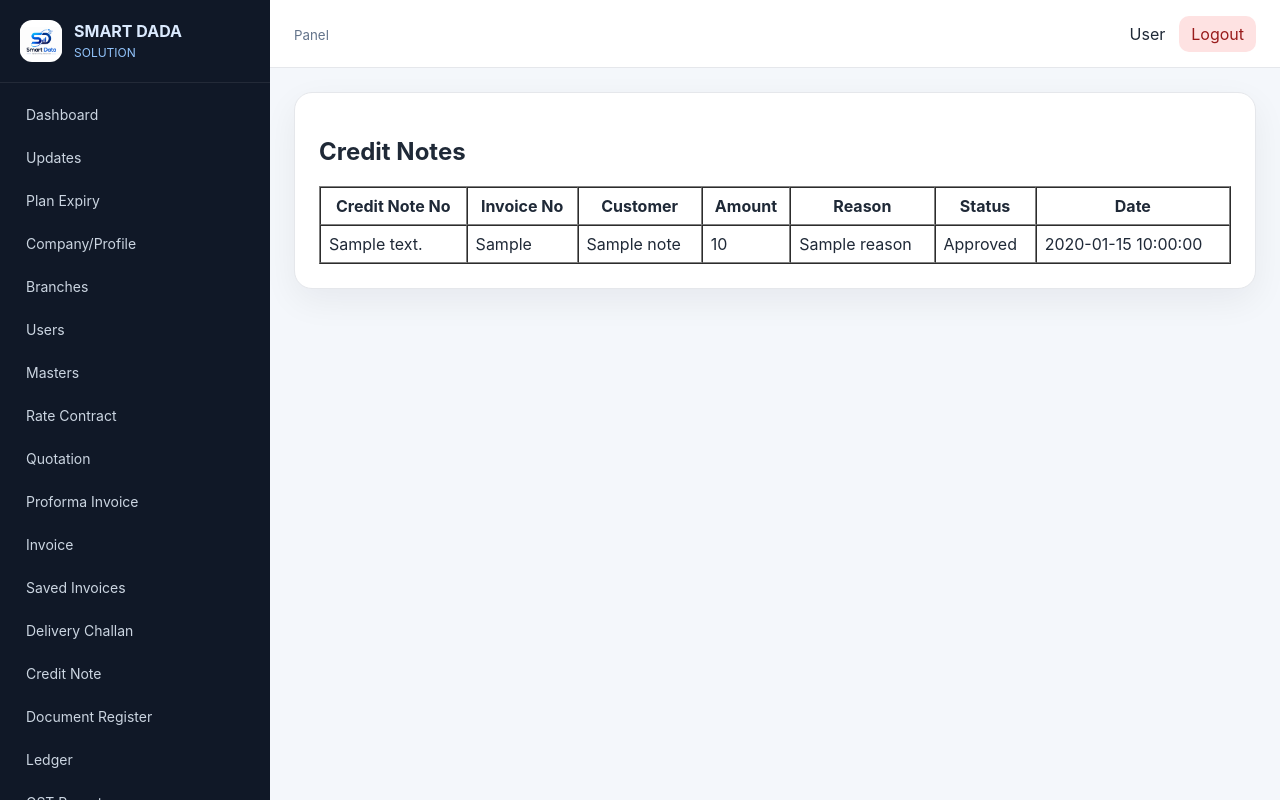
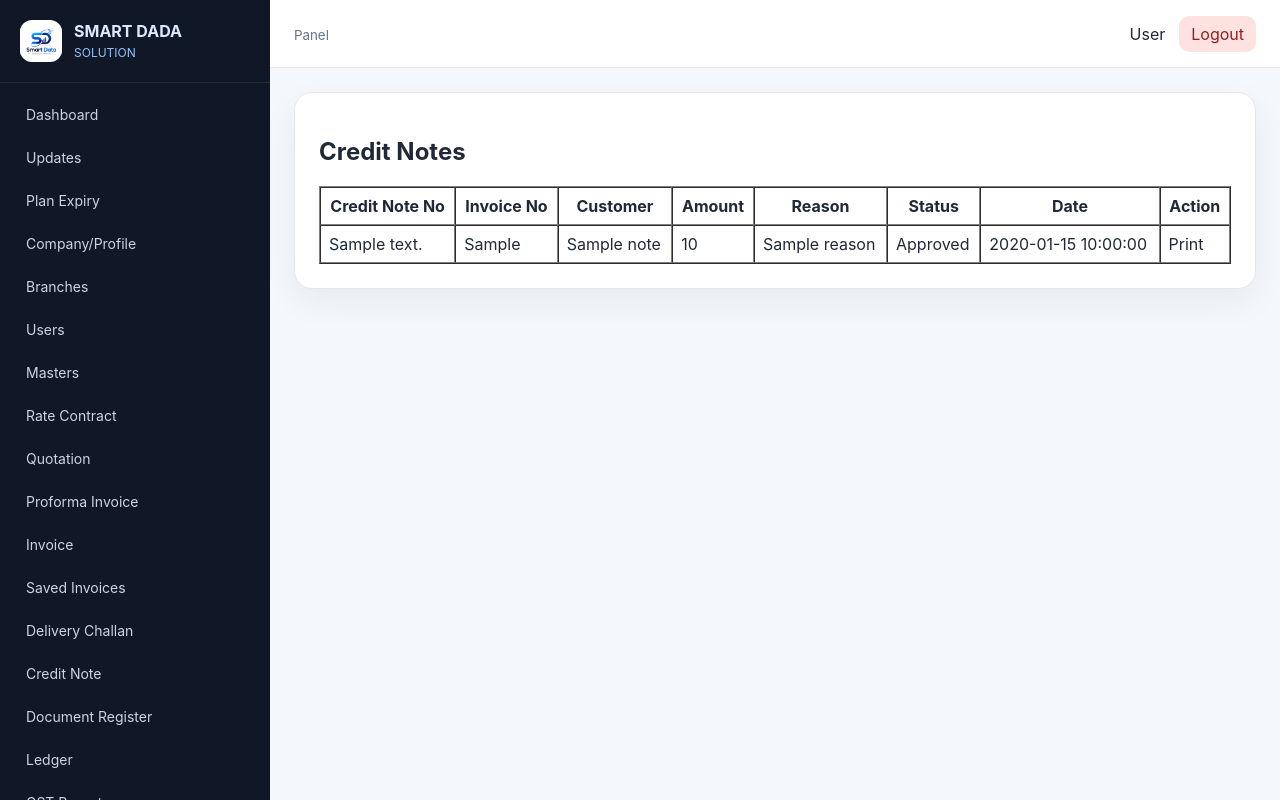
Before and after one commit to dsanjib174-sketch/SD_Invoice_V6_1_2_Enterprise, a Flask app: template app/templates/documents/credit_note.html in a window 1280 px wide. Run offline with Flask 3, Linux system fonts and the light colour scheme; the template is opened without the code that fills it: most values are stand-ins (such as "Sample title", 1, 10 or a date in 2020).

Commit message:
Update credit_note.html

```diff
--- a/app/templates/documents/credit_note.html
+++ b/app/templates/documents/credit_note.html
@@ -13,6 +13,7 @@
 <th>Reason</th>
 <th>Status</th>
 <th>Date</th>
+<th>Action</th>
 </tr>
 
 {% if notes %}
@@ -25,10 +26,13 @@
 <td>{{ n.reason }}</td>
 <td>{{ n.status }}</td>
 <td>{{ n.created_at }}</td>
+<td>
+  <a href="/credit-note/preview/{{ n.id }}">Print</a>
+</td>
 </tr>
 {% endfor %}
 {% else %}
-<tr><td colspan="7">No credit notes found.</td></tr>
+<tr><td colspan="8">No credit notes found.</td></tr>
 {% endif %}
 </table>
 </section>
```
